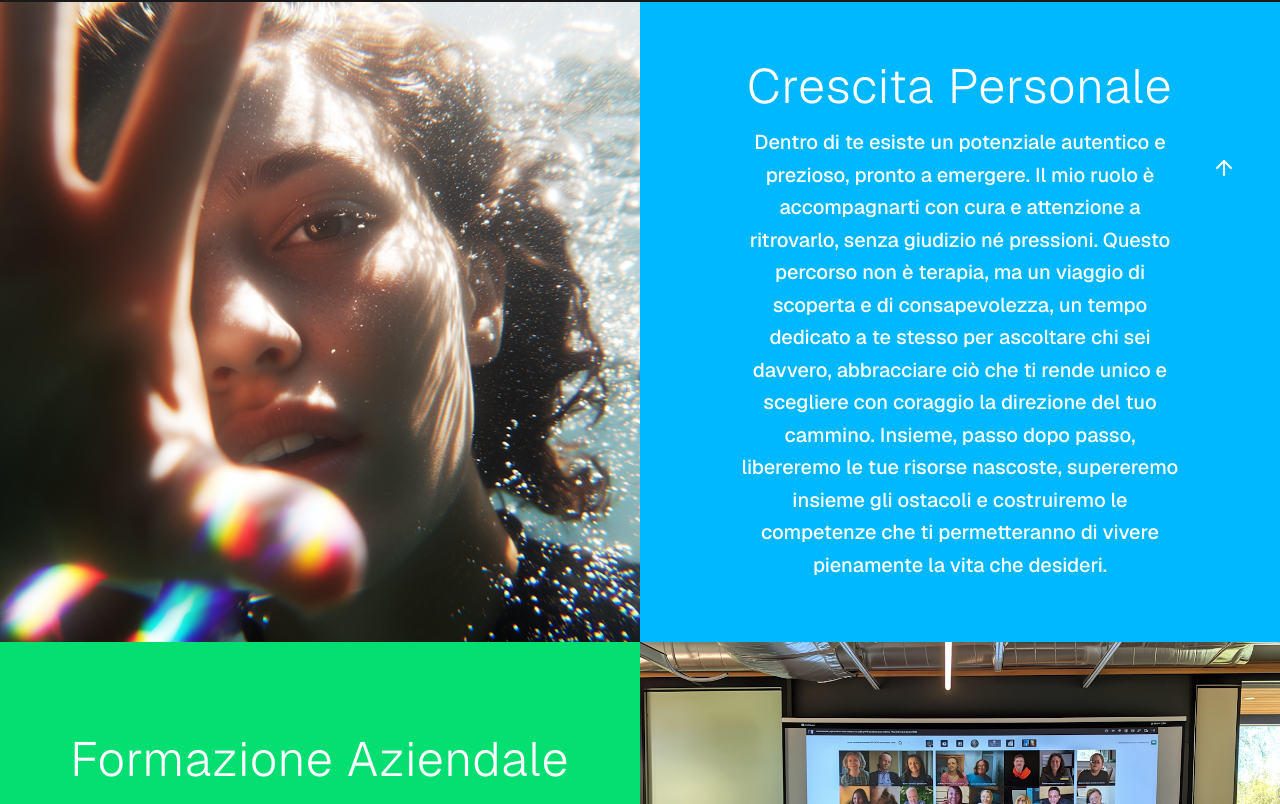
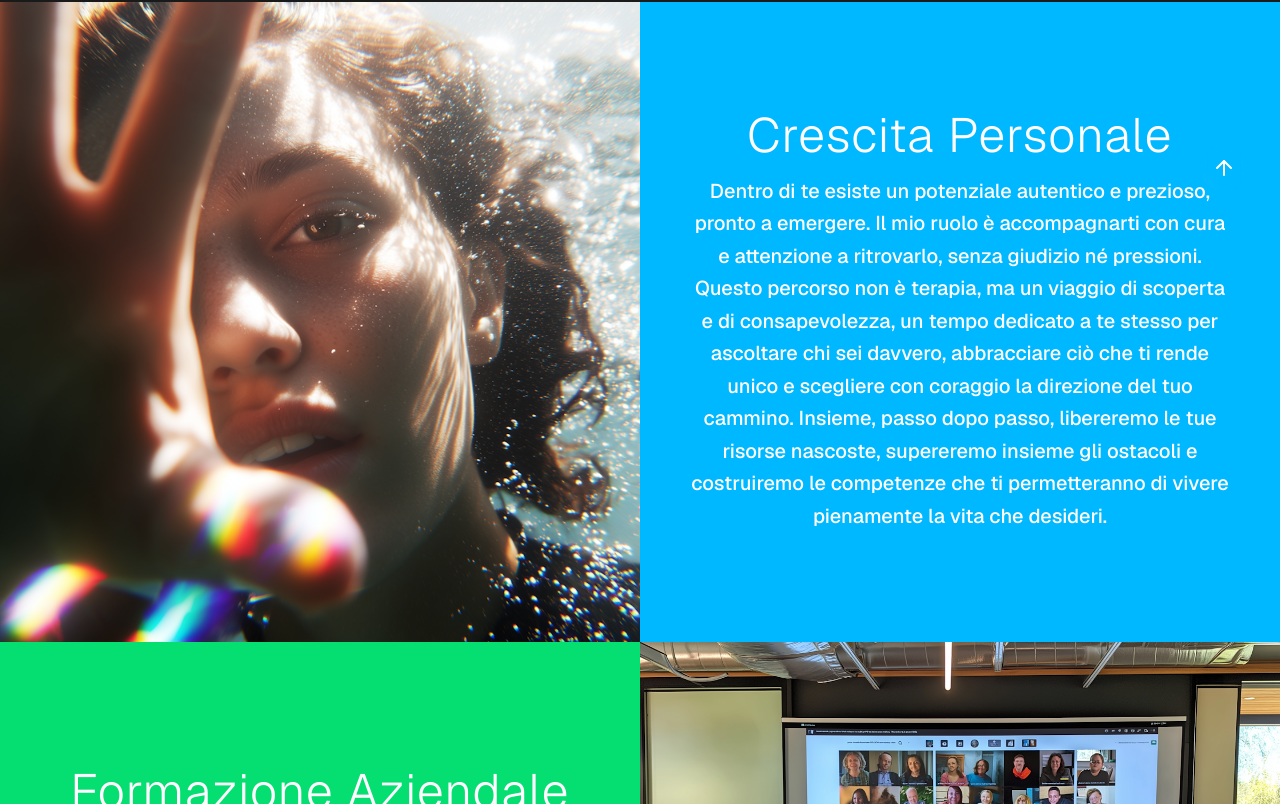
Before and after one commit to ezequiasaramburu/martina-website, a Next.js app: page / in a window 1280 px wide. Shown: the part 576-1380 px from the top of the page. Built offline with nearby package versions, Linux system fonts and the light colour scheme.

Commit message:
fix styles on home page

```diff
--- a/src/components/ColorfulSection.tsx
+++ b/src/components/ColorfulSection.tsx
@@ -113,7 +113,7 @@ const TextSquare = ({ section }: { section: SectionData }) => {
           {section.title}
         </h2>
         {section.description && (
-          <p className="text-md md:text-base lg:text-xl font-medium leading-relaxed max-w-md">
+          <p className="text-md md:text-base lg:text-xl font-medium leading-relaxed w-full max-w-lg md:max-w-xl lg:max-w-3xl">
             {section.description}
           </p>
         )}
```
